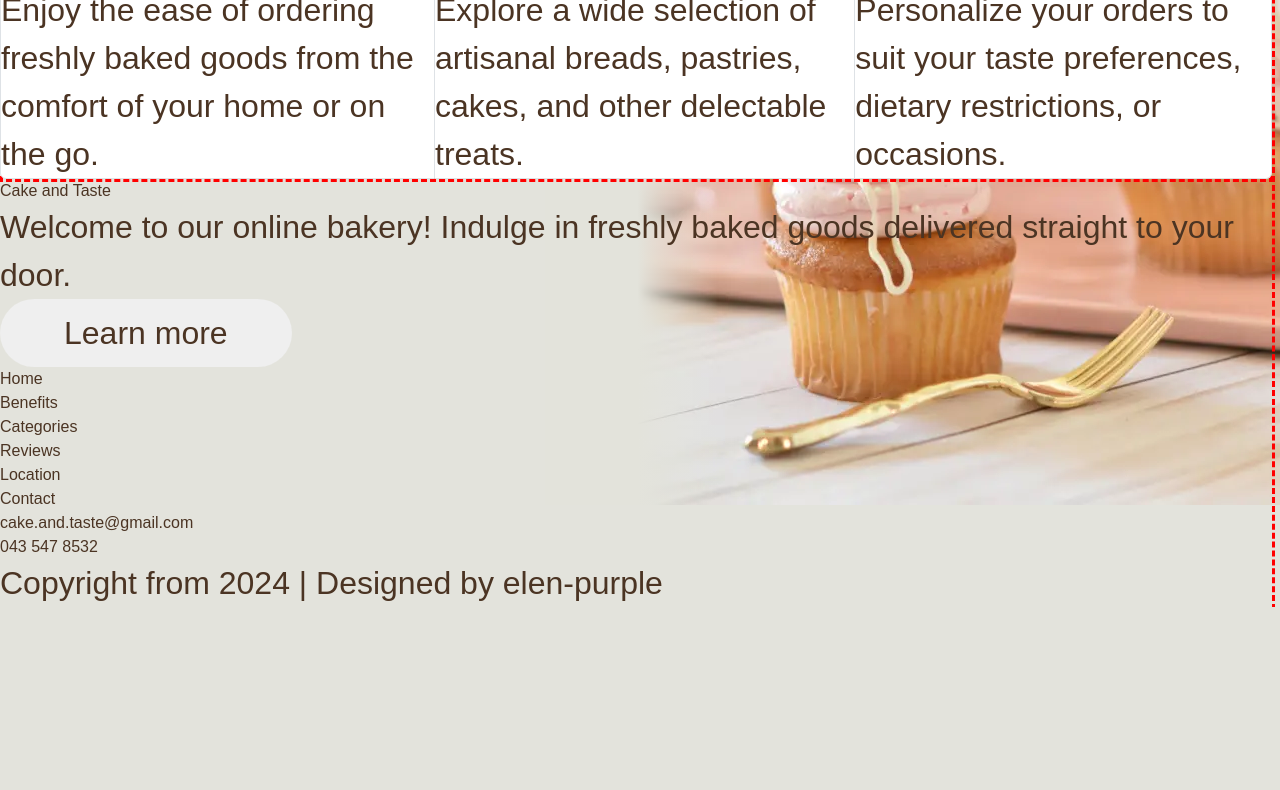
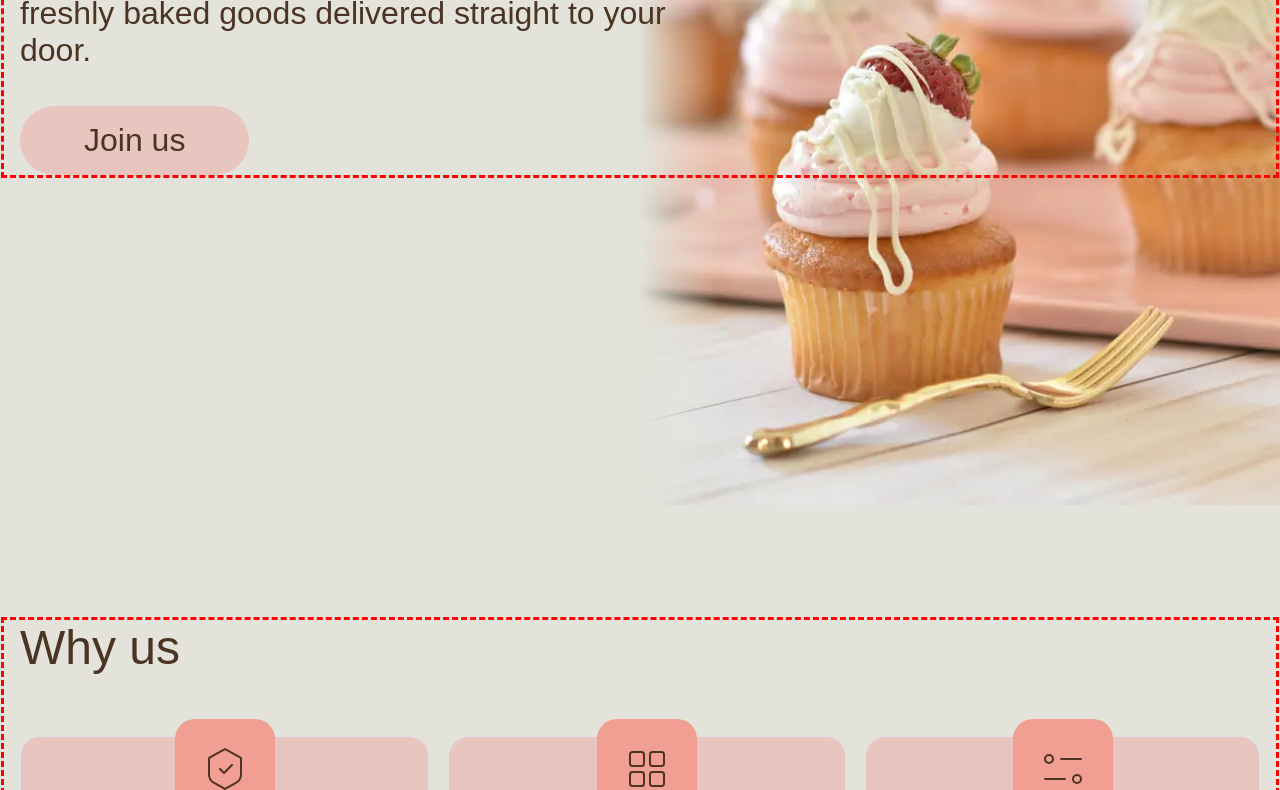
Before and after one commit to elen-purple/Cake-and-Taste, a plain HTML site: page index.html in a window 1280 px wide. Shown: the part 519-1309 px from the top of the page. Before the commit the page ends 1126 px from the top, so only its background shows below. Drawn offline with nearby package versions, Linux system fonts and the light colour scheme; a web font is replaced by a local one.

Commit message:
makes styles of benefits and footer

```diff
--- a/css/styles.css
+++ b/css/styles.css
@@ -15,6 +15,7 @@ body {
   font-weight: 400;
   font-style: normal;
   color: var(--text-color) !important;
+  line-height: 1.17 !important;
   box-shadow: none;
   outline: none;
 }
@@ -26,8 +27,8 @@ body {
 .container {
   outline: red dashed 3px;
   max-width: 1272px;
-  padding: 0 16px;
-  margin: 0 auto;
+  padding: 0 16px !important;
+  margin: 0 auto !important;
 }
 
 *::selection {
@@ -39,7 +40,7 @@ body {
 }
 
 .header {
-  padding-top: 48px;
+  padding-top: 48px !important;
 }
 
 .header .container {
@@ -67,11 +68,12 @@ body {
 }
 
 .nav-link:hover {
-  color: var(--focus);
+  color: var(--focus) !important;
 }
 
 .nav-link:focus {
   text-decoration-line: underline;
+  color: var(--text-color) !important;
 }
 
 .background {
@@ -107,8 +109,8 @@ body {
 }
 
 .hero {
-  padding-top: 304px;
-  padding-bottom: 325px;
+  padding-top: 304px !important;
+  padding-bottom: 325px !important;
 }
 
 h1 {
@@ -143,10 +145,109 @@ button:focus {
 
 .hero-desc {
   width: 649px;
-  margin-top: 12px;
-  margin-bottom: 36px;
+  margin-top: 12px !important;
+  margin-bottom: 36px !important;
 }
 
 .hero-button {
   background: var(--accent);
 }
+
+.benefits {
+  padding-top: 120px !important;
+  padding-bottom: 60px !important;
+}
+
+.benefits-list {
+  margin-top: 60px !important;
+  gap: 20px;
+  border-radius: none !important;
+}
+
+.benefits-item {
+  padding: 94px 24px 24px !important;
+  border-radius: 20px !important;
+  background-color: var(--accent);
+  position: relative;
+}
+
+.benefits-wrap {
+  padding: 26px !important;
+  background-color: var(--hover);
+  width: min-content;
+  border-radius: 20px;
+  position: absolute;
+  top: -18px;
+  left: 50%;
+  transform: translate(-50%, 0);
+}
+
+.benefits-icon {
+  fill: none;
+  stroke: var(--text-color);
+}
+
+.benefits-subtitle {
+  text-align: center;
+  margin-bottom: 16px !important;
+}
+
+.benefits-desc {
+  text-align: center;
+}
+
+.footer {
+  padding: 40px 0 !important;
+  background-color: var(--accent);
+}
+
+.footer .container {
+  display: flex;
+  justify-content: space-between;
+}
+
+.footer-about {
+  width: 400px;
+}
+
+.footer-logo {
+  display: block;
+  font-size: 36px;
+  margin-bottom: 16px !important;
+}
+
+.footer-button {
+  background: var(--bg-color);
+  margin-top: 24px !important;
+}
+
+.footer p {
+  font-size: 28px !important;
+}
+
+.footer-list {
+  width: 190px;
+  display: flex;
+  flex-direction: column;
+  gap: 12px;
+}
+
+.footer-link {
+  font-size: 28px;
+}
+
+.footer-link:hover {
+  color: var(--focus) !important;
+}
+
+.footer-link:focus {
+  text-decoration-line: underline;
+  color: var(--text-color) !important;
+}
+
+.footer-wrapper {
+  width: 400px;
+  display: flex;
+  flex-direction: column;
+  justify-content: space-between;
+}
```
